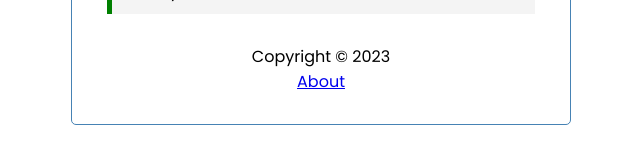
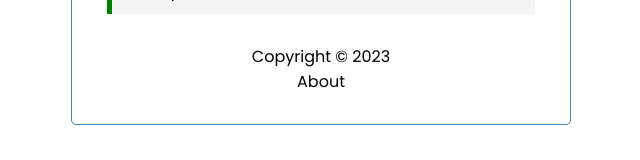
Before and after one commit to AmaPal09/react-task-tracker, a React (Create React App) app: page / in a window 1280 px wide. Shown: the part 352-512 px from the top of the page, without its empty margins (319-959 px from the left). Built offline with nearby package versions, Linux system fonts and the light colour scheme; data requests are answered from the project's data file; the HTML template or start-up script is replaced by a standard one.

Commit message:
CHNG: Custom styles for anchor tags

```diff
--- a/src/index.css
+++ b/src/index.css
@@ -9,3 +9,8 @@
 body {
     font-family: 'Poppins', sans-serif;
 }
+
+a {
+    text-decoration: none;
+    color: black
+}
```
